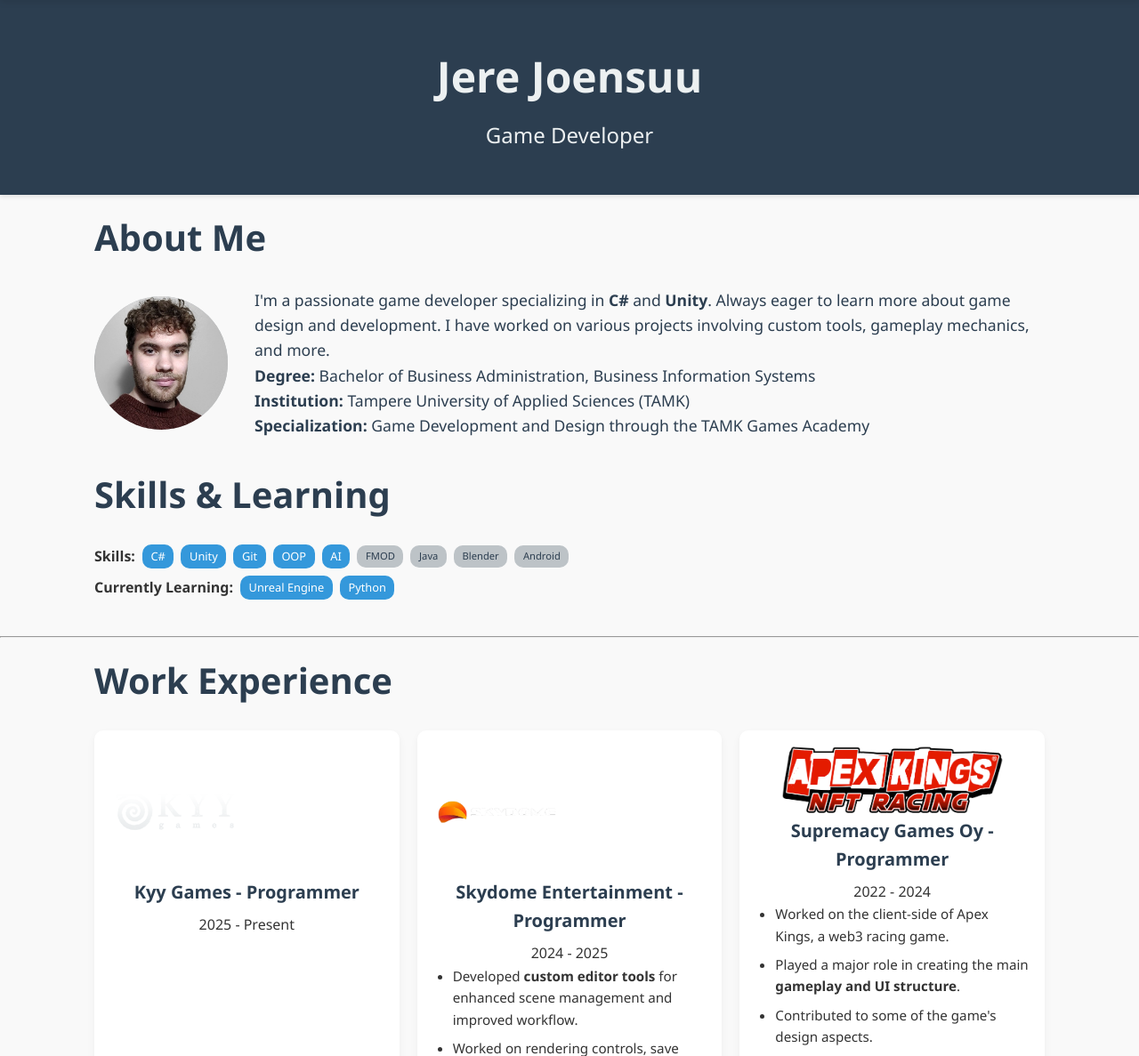
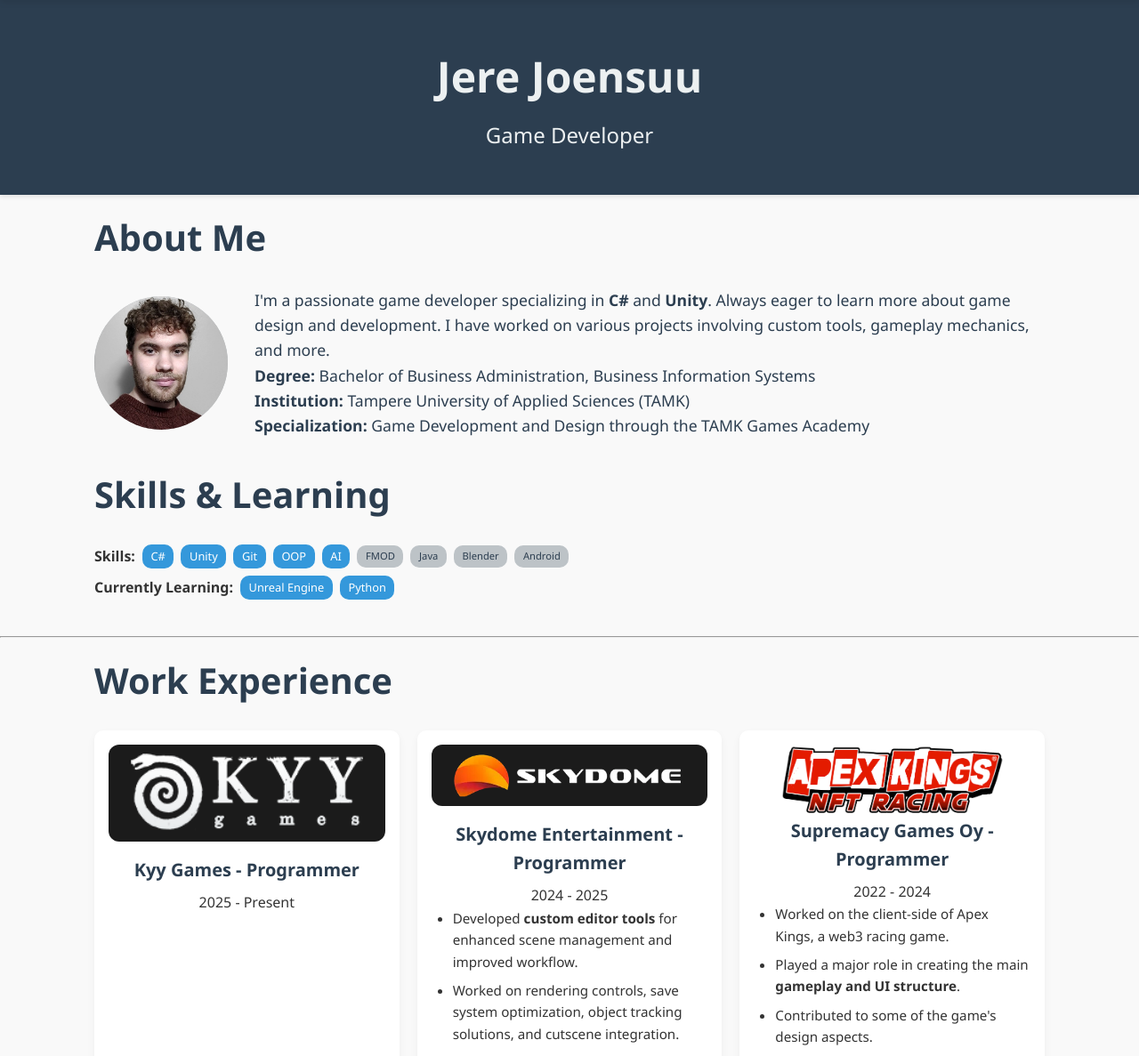
Before and after one commit to jerejoensuu/jerejoensuu.github.io, a website: page index.html in a window 1280 px wide. Shown: the top 1187 px of the page at 89% size. Drawn offline with Linux system fonts and the light colour scheme.

Commit message:
Attempt fix

```diff
--- a/styles.css
+++ b/styles.css
@@ -179,8 +179,11 @@
 }
 
 .logo-container {
-    width: 150px;
-    height: 150px;
+    background-color: #1b1b1b;
+    padding: 10px;
+    border-radius: 12px;
+    width: 100%;
+    margin-bottom: var(--spacing-sm);
     display: flex;
     align-items: center;
     justify-content: center;
```
